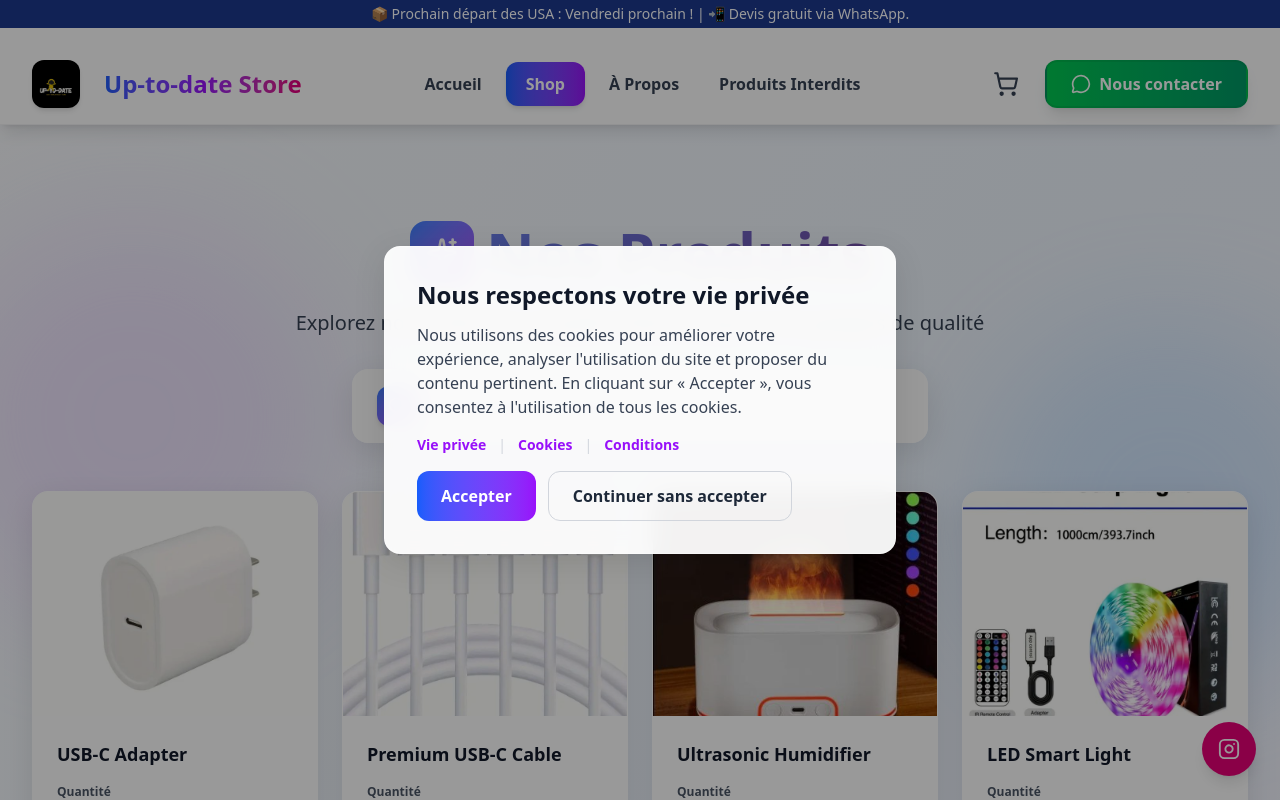
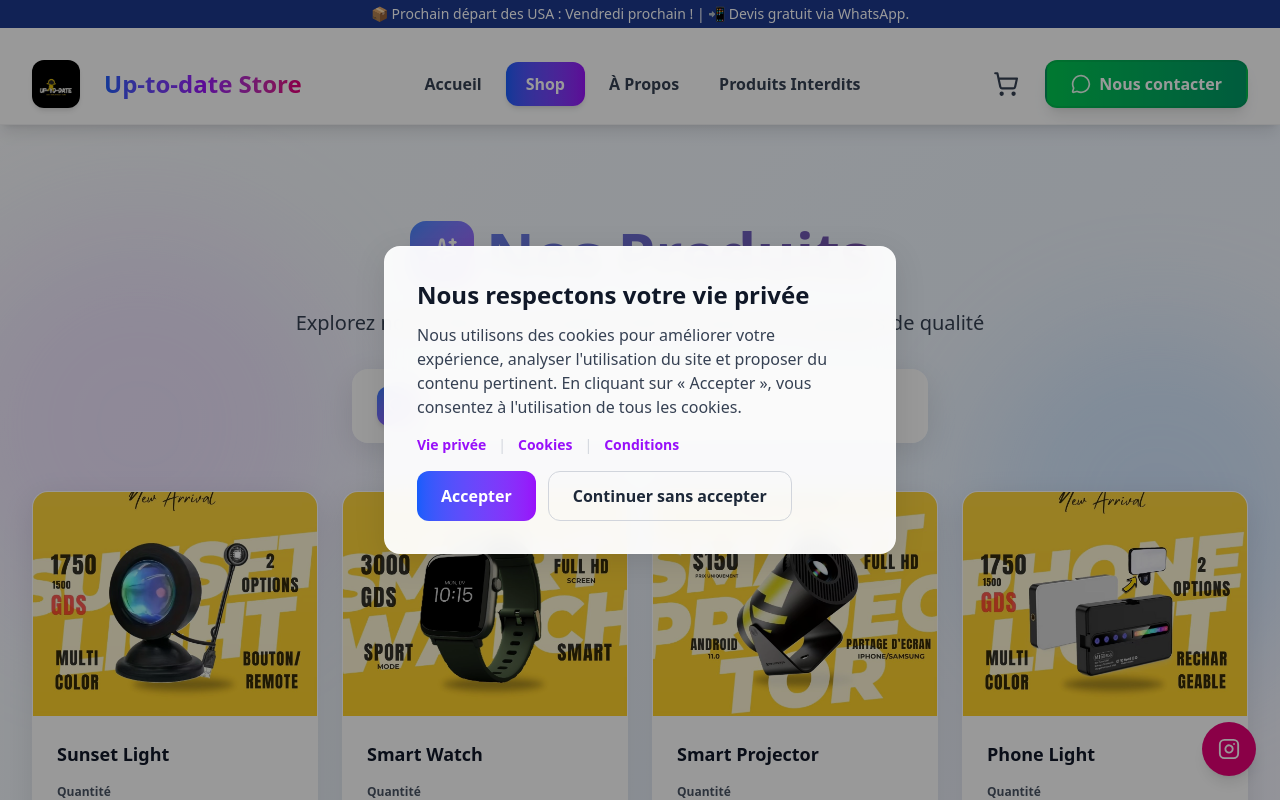
Before and after one commit to Fiedly71/up-to-date-store, a Next.js app: page /produits in a window 1280 px wide. Shown: the top 800 px of the page. Built offline with nearby package versions, Linux system fonts and the light colour scheme.

Commit message:
modification de nouvelle section

```diff
--- a/app/produits/page.tsx
+++ b/app/produits/page.tsx
@@ -4,8 +4,15 @@ import { useState, useEffect } from "react";
 import Image from "next/image";
 import { ShoppingCart, MessageCircle, Search, Sparkles } from "lucide-react";
 import Navbar from "@/app/components/Navbar";
-import { products } from "@/app/data/products";
 import { useCart } from '../context/CartContext'; // Import correct
+
+const newArrivals = [
+  { id: 101, name: "Sunset Light", image: "/Sunset light.jpg" },
+  { id: 102, name: "Smart Watch", image: "/Smart watch.jpg" },
+  { id: 103, name: "Smart Projector", image: "/Smart Projector.jpg" },
+  { id: 104, name: "Phone Light", image: "/Phone Light.jpg" },
+  { id: 105, name: "LED Light", image: "/Led2.jpg" },
+];
 
 export default function Produits() {
   const [searchQuery, setSearchQuery] = useState("");
@@ -14,7 +21,7 @@ export default function Produits() {
   // 1. ON PLACE LE HOOK ICI (à l'intérieur de la fonction)
   const { addToCart, removeFromCart } = useCart();
 
-  const filteredProducts = products.filter((product) =>
+  const filteredProducts = newArrivals.filter((product) =>
     product.name.toLowerCase().includes(searchQuery.toLowerCase())
   );
 
```
